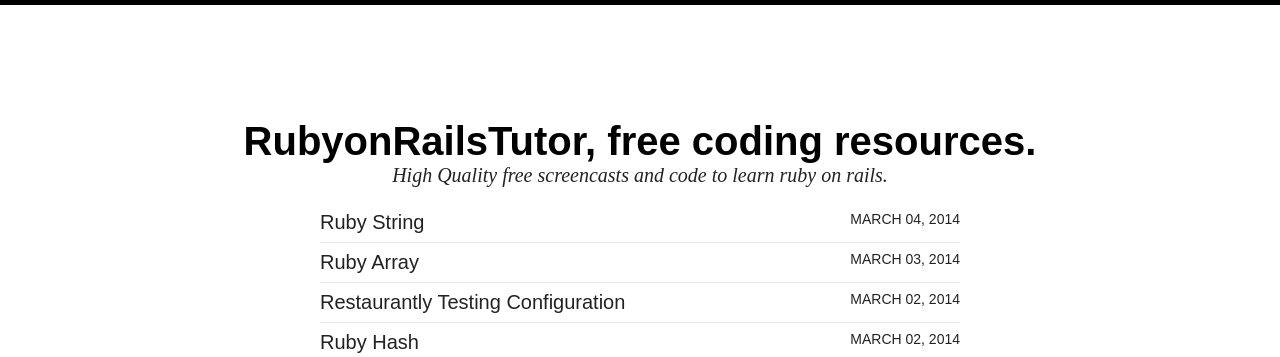
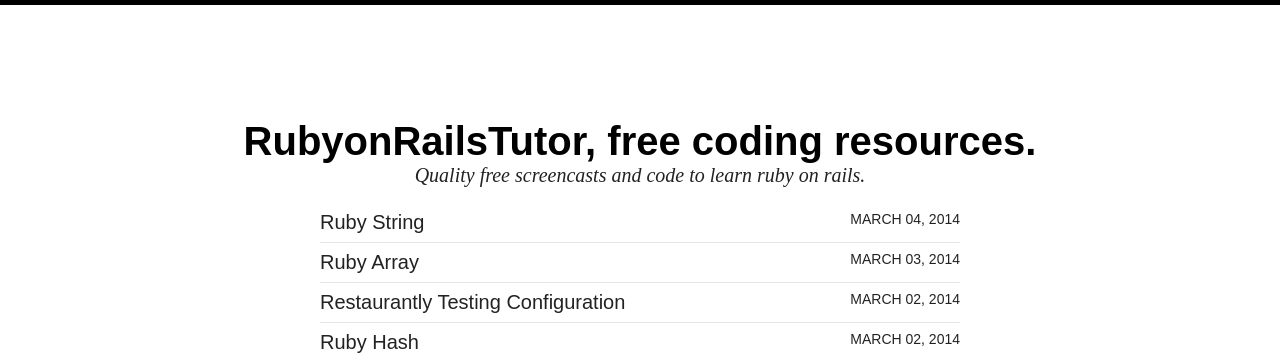
Before and after one commit to jcdavison/rubyonrailstutor.github.io, a Jekyll site: the page built from articles.html, in a window 1280 px wide. Shown: the top 357 px of the page. Built offline with Jekyll 4.4.1, drawn with Linux system fonts in a browser that asks for light colours; nearby versions of some CDN libraries.

Commit message:
update copy

```diff
--- a/_config.yml
+++ b/_config.yml
@@ -1,5 +1,5 @@
 title:            RubyonRailsTutor, free coding resources.
-description:      High Quality free screencasts and code to learn ruby on rails.
+description:      Quality free screencasts and code to learn ruby on rails.
 logo:
 disqus_shortname: rubyonrailstutor
 search:           true
```
